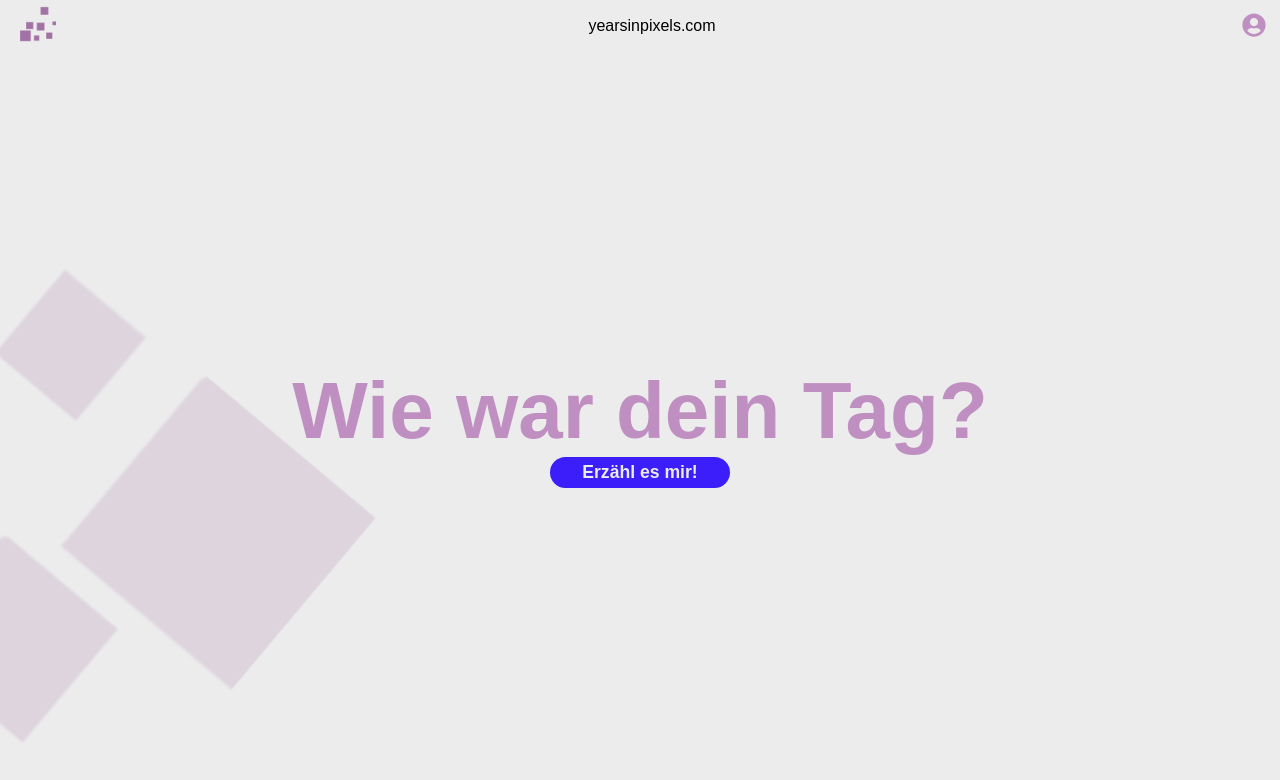
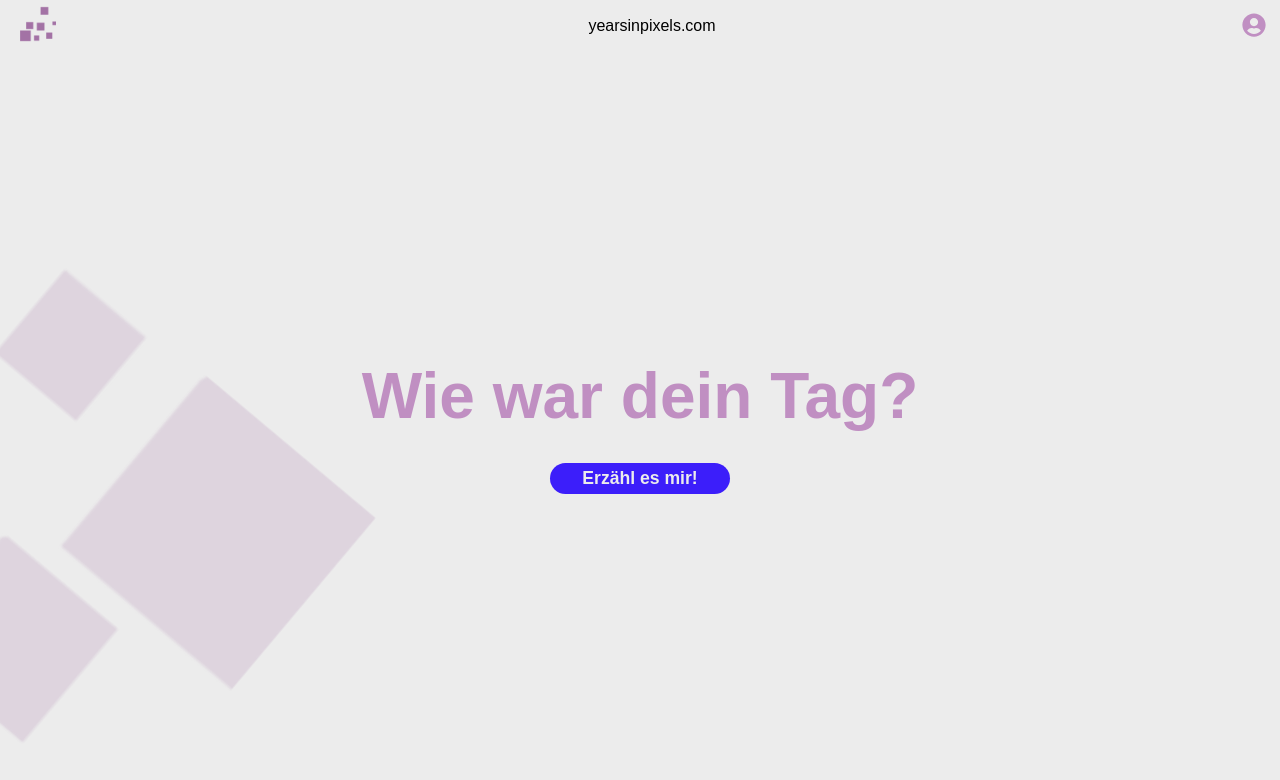
Before and after one commit to danielgran/yearsinpixels_frontend, a Vue app: page / in a window 1280 px wide. Shown: the top 780 px of the page. Built offline with nearby package versions, Linux system fonts and the light colour scheme; a web font is replaced by a local one.

Commit message:
More responsiveness

```diff
--- a/src/static/Landing/Landing.css
+++ b/src/static/Landing/Landing.css
@@ -31,7 +31,14 @@
 }
 
 #middle h1 {
-  font-size: 5.0rem;
+  font-size: 1.9rem;
+  padding-bottom: 30px;
+}
+
+@media only screen and (min-width: 640px){
+  #middle h1 {
+    font-size: 4.0rem;
+  }
 }
 
 #middle button {
```
